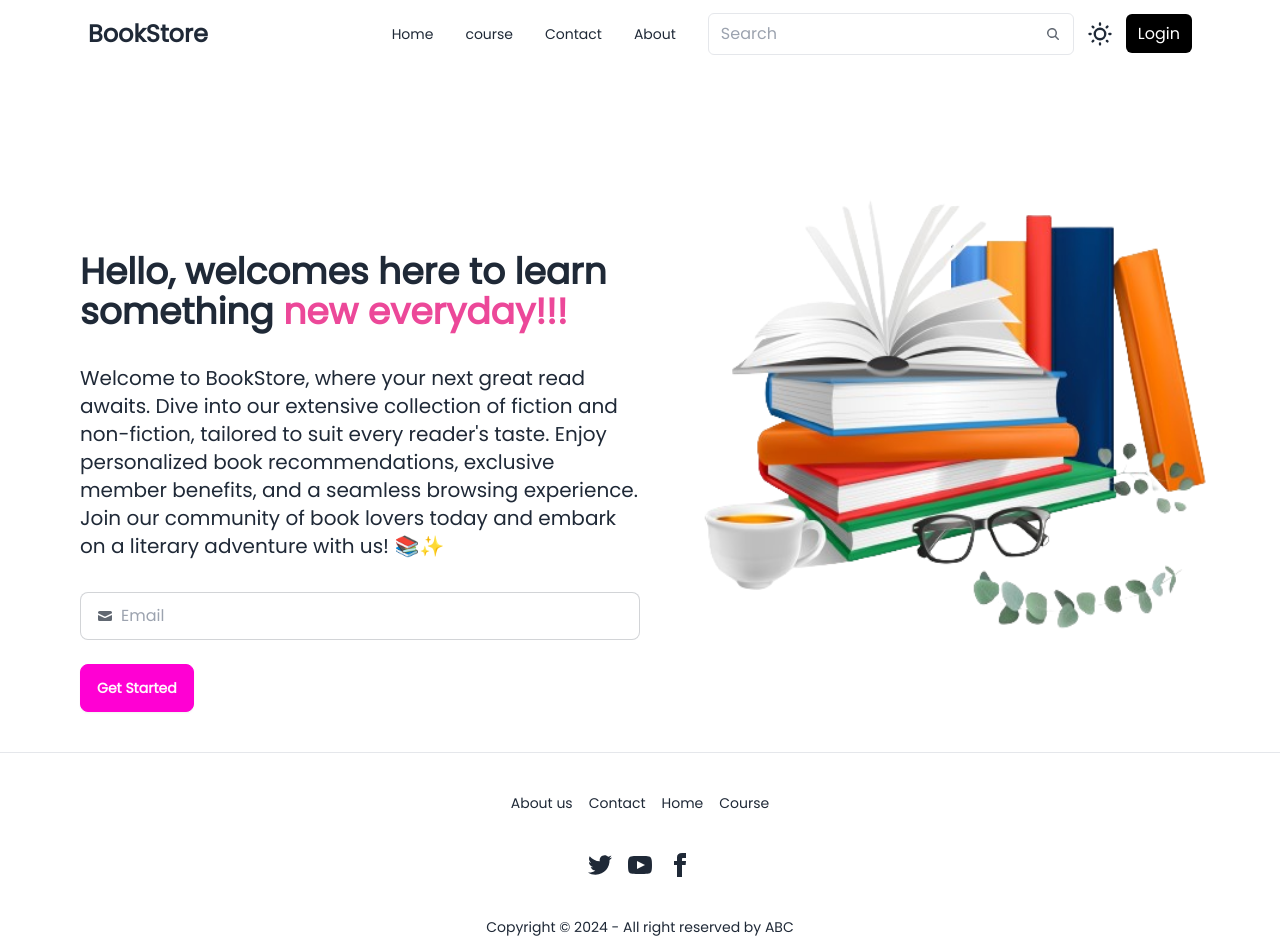
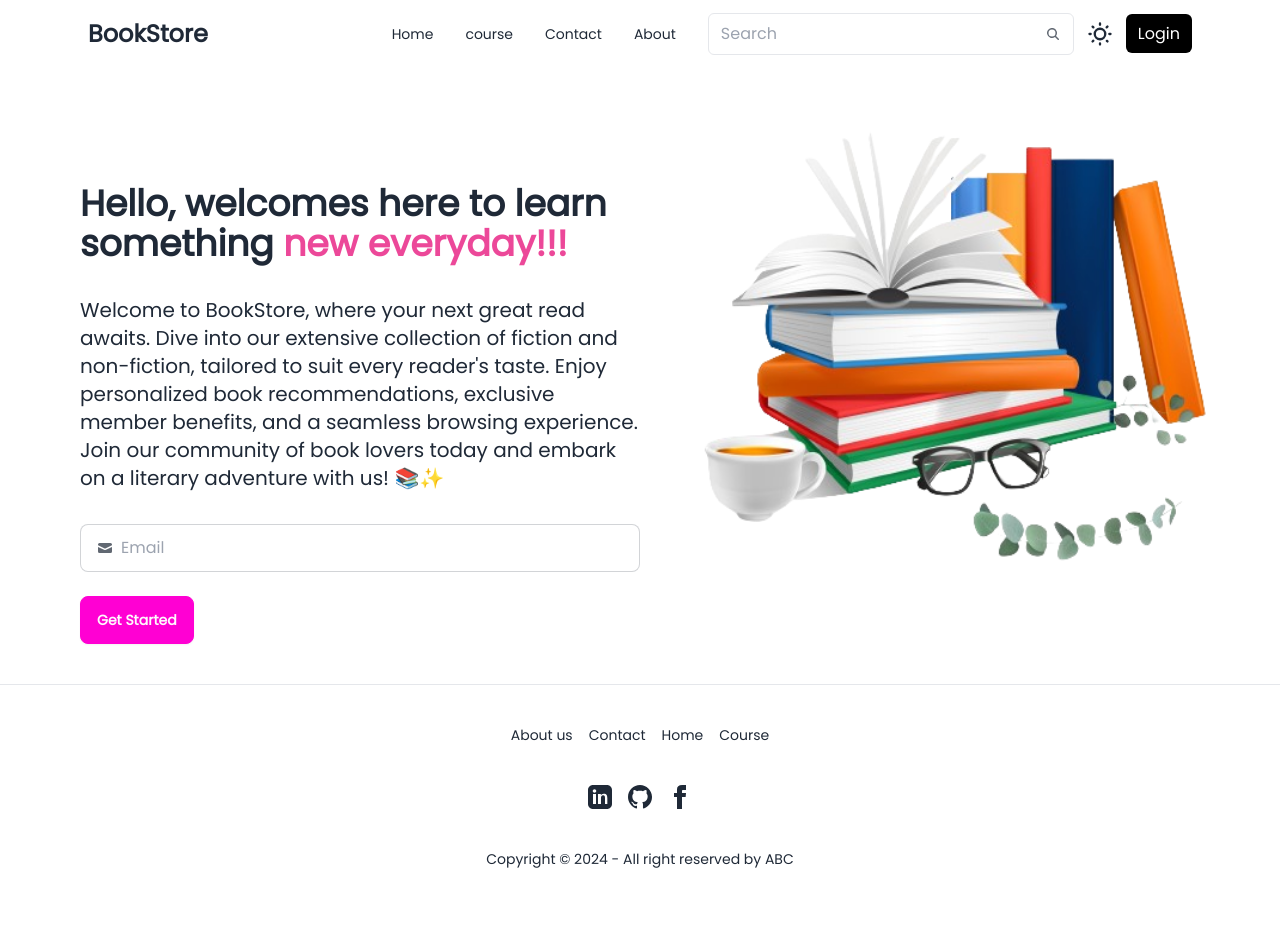
Before and after one commit to vrundanawal/BookStore-App--MERN, a React (Vite) app in the folder FrontEnd/: page / in a window 1280 px wide. Shown: the top 952 px of the page. After the commit the page ends 909 px from the top, so only its background shows below. Built offline with nearby package versions, Linux system fonts and the light colour scheme.

Commit message:
fixed navbar at top and added SVG icon at  footer component

```diff
--- a/FrontEnd/src/components/Footer.jsx
+++ b/FrontEnd/src/components/Footer.jsx
@@ -21,7 +21,7 @@ const Footer = () => {
                 viewBox="0 0 24 24"
                 className="fill-current"
               >
-                <path d="M24 4.557c-.883.392-1.832.656-2.828.775 1.017-.609 1.798-1.574 2.165-2.724-.951.564-2.005.974-3.127 1.195-.897-.957-2.178-1.555-3.594-1.555-3.179 0-5.515 2.966-4.797 6.045-4.091-.205-7.719-2.165-10.148-5.144-1.29 2.213-.669 5.108 1.523 6.574-.806-.026-1.566-.247-2.229-.616-.054 2.281 1.581 4.415 3.949 4.89-.693.188-1.452.232-2.224.084.626 1.956 2.444 3.379 4.6 3.419-2.07 1.623-4.678 2.348-7.29 2.04 2.179 1.397 4.768 2.212 7.548 2.212 9.142 0 14.307-7.721 13.995-14.646.962-.695 1.797-1.562 2.457-2.549z"></path>
+                <path d="M19 0h-14c-2.761 0-5 2.239-5 5v14c0 2.761 2.239 5 5 5h14c2.761 0 5-2.239 5-5v-14c0-2.761-2.239-5-5-5zm-11 19h-3v-10h3v10zm-1.5-11.268c-.966 0-1.75-.784-1.75-1.75s.784-1.75 1.75-1.75 1.75.784 1.75 1.75-.784 1.75-1.75 1.75zm13.5 11.268h-3v-5.604c0-1.337-.026-3.065-1.867-3.065-1.867 0-2.154 1.459-2.154 2.967v5.702h-3v-10h2.881v1.367h.041c.401-.759 1.379-1.559 2.841-1.559 3.038 0 3.6 2.001 3.6 4.601v5.591z" />
               </svg>
             </a>
             <a>
@@ -32,7 +32,7 @@ const Footer = () => {
                 viewBox="0 0 24 24"
                 className="fill-current"
               >
-                <path d="M19.615 3.184c-3.604-.246-11.631-.245-15.23 0-3.897.266-4.356 2.62-4.385 8.816.029 6.185.484 8.549 4.385 8.816 3.6.245 11.626.246 15.23 0 3.897-.266 4.356-2.62 4.385-8.816-.029-6.185-.484-8.549-4.385-8.816zm-10.615 12.816v-8l8 3.993-8 4.007z"></path>
+                <path d="M12 0c-6.627 0-12 5.373-12 12 0 5.302 3.438 9.8 8.205 11.385.6.111.82-.261.82-.577 0-.285-.01-1.04-.015-2.04-3.338.726-4.042-1.61-4.042-1.61-.546-1.387-1.333-1.756-1.333-1.756-1.089-.744.083-.729.083-.729 1.205.084 1.838 1.237 1.838 1.237 1.07 1.835 2.809 1.305 3.495.998.108-.775.418-1.305.76-1.605-2.665-.305-5.466-1.335-5.466-5.93 0-1.31.467-2.381 1.235-3.221-.124-.303-.535-1.527.117-3.176 0 0 1.008-.322 3.3 1.23.957-.266 1.983-.399 3.003-.404 1.02.005 2.047.138 3.006.404 2.29-1.552 3.297-1.23 3.297-1.23.653 1.649.242 2.873.118 3.176.77.84 1.233 1.911 1.233 3.221 0 4.61-2.805 5.62-5.475 5.92.43.37.814 1.102.814 2.222 0 1.606-.015 2.898-.015 3.293 0 .319.218.694.825.576 4.765-1.588 8.2-6.084 8.2-11.382 0-6.627-5.373-12-12-12z" />
               </svg>
             </a>
             <a>
--- a/FrontEnd/src/components/Navbar.jsx
+++ b/FrontEnd/src/components/Navbar.jsx
@@ -20,7 +20,7 @@ const Navbar = () => {
   );
   return (
     <>
-      <div className="max-w-screen-2xl container mx-auto md:px-20 px-4">
+      <div className="max-w-screen-2xl container mx-auto md:px-20 px-4 fixed top-0 right-0 left-0">
         <div className="navbar bg-base-100">
           <div className="navbar-start">
             <div className="dropdown">
```
